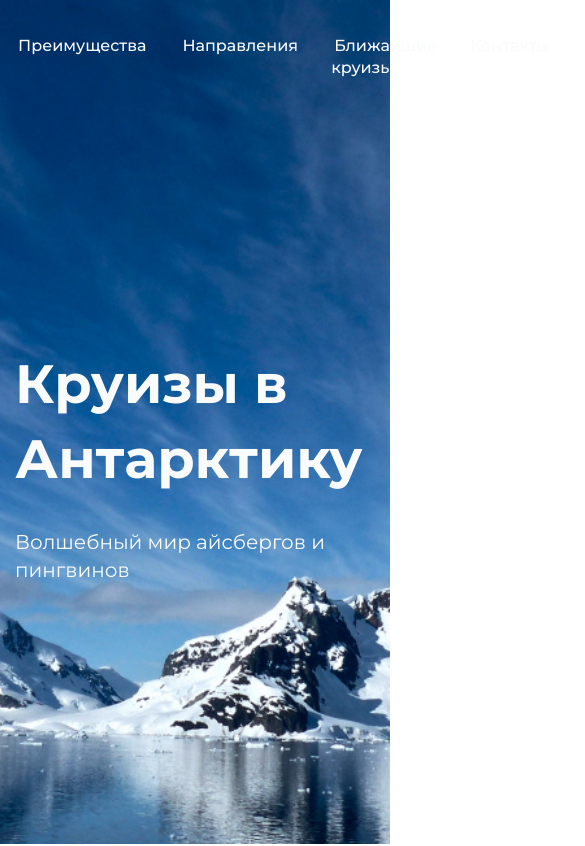
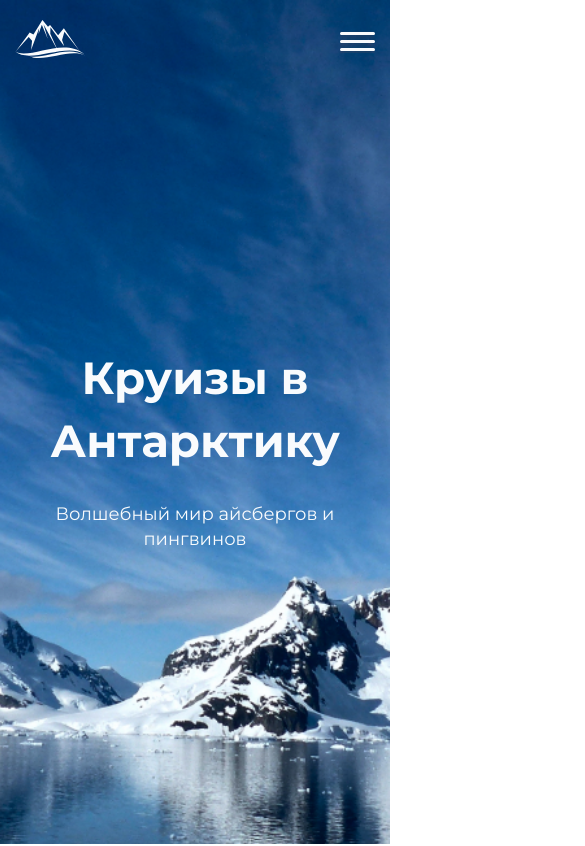
Before and after one commit to LasttoSay/antarctica, a website: page app/index.html in a window 390 px wide. Shown: the top 846 px of the page, 585 px wide, since content can reach past the window. Drawn offline with nearby package versions, Linux system fonts and the light colour scheme; files that its build step writes are made by us from their sources.

Commit message:
added header adaptive

```diff
--- a/app/index.html
+++ b/app/index.html
@@ -16,30 +16,45 @@
 
       <nav class="header__menu menu">
         <a class="menu__logo" href="#">
-          <img class="menu__logo-img" src="images/logo.svg" alt="company logo, witch looks like three mountines">
+          <svg width="70" height="38" viewBox="0 0 70 38" fill="none" xmlns="http://www.w3.org/2000/svg">
+            <path fill-rule="evenodd" clip-rule="evenodd"
+              d="M0.903517 31.125L14.6726 12.5429L18.4395 14.556L27.4026 0L32.9879 6.65881L35.0665 4.95532L43.1199 15.1755L48.8355 8.36191L64.8126 31.125L49.42 11.7689L47.0817 19.8984L49.225 26.3249L35.456 7.35558L35.3069 13.8279L43.1199 31.125L28.5064 4.33574L32.7282 18.8145L26.8181 4.72292L23.5706 14.0916L24.2198 7.97472L16.1013 30.0411L17.0753 20.75L13.6981 17.0338L0.903517 31.125Z"
+              fill="#F9FBFD" />
+            <path fill-rule="evenodd" clip-rule="evenodd"
+              d="M69.4414 34.0314C47.641 16.428 13.7091 40.6289 0 31.2961C15.0723 44.5215 50.3019 22.1644 69.4414 34.0314Z"
+              fill="#F9FBFD" />
+            <path fill-rule="evenodd" clip-rule="evenodd"
+              d="M70 35.4157C52.8956 24.5171 27.4568 39.6838 14.4189 36.1717C28.5467 43.0283 54.8482 27.8361 70 35.4157Z"
+              fill="#F9FBFD" />
+          </svg>
         </a>
         <ul class="menu__list">
           <li class="menu__item">
-            <a href="#" class="menu__link">
+            <a class="menu__link" href="#">
               Преимущества
             </a>
           </li>
           <li class="menu__item">
-            <a href="#" class="menu__link">
+            <a class="menu__link" href="#">
               Направления
             </a>
           </li>
           <li class="menu__item">
-            <a href="#" class="menu__link">
+            <a class="menu__link" href="#">
               Ближайшие круизы
             </a>
           </li>
           <li class="menu__item">
-            <a href="#" class="menu__link">
+            <a class="menu__link" href="#"">
               Контакты
             </a>
           </li>
         </ul>
+        <div class="menu__responsive">
+          <div class="menu__responsive-item">
+
+          </div>
+        </div>
       </nav>
 
       <div class="header__content">
@@ -54,7 +69,7 @@
     </div>
   </header>
 
-  <main class="main">
+  <!-- <main class="main">
 
     <section class="travel">
       <div class="container">
@@ -488,7 +503,11 @@
       <div class="footer__inner">
         <div class="footer__menu menu">
           <a class="menu__logo" href="#">
-            <img class="menu__logo-img" src="images/logo.svg" alt="company logo, witch looks like three mountines">
+            <svg width="70" height="38" viewBox="0 0 70 38" fill="none" xmlns="http://www.w3.org/2000/svg">
+<path fill-rule="evenodd" clip-rule="evenodd" d="M0.903517 31.125L14.6726 12.5429L18.4395 14.556L27.4026 0L32.9879 6.65881L35.0665 4.95532L43.1199 15.1755L48.8355 8.36191L64.8126 31.125L49.42 11.7689L47.0817 19.8984L49.225 26.3249L35.456 7.35558L35.3069 13.8279L43.1199 31.125L28.5064 4.33574L32.7282 18.8145L26.8181 4.72292L23.5706 14.0916L24.2198 7.97472L16.1013 30.0411L17.0753 20.75L13.6981 17.0338L0.903517 31.125Z" fill="#F9FBFD"/>
+<path fill-rule="evenodd" clip-rule="evenodd" d="M69.4414 34.0314C47.641 16.428 13.7091 40.6289 0 31.2961C15.0723 44.5215 50.3019 22.1644 69.4414 34.0314Z" fill="#F9FBFD"/>
+<path fill-rule="evenodd" clip-rule="evenodd" d="M70 35.4157C52.8956 24.5171 27.4568 39.6838 14.4189 36.1717C28.5467 43.0283 54.8482 27.8361 70 35.4157Z" fill="#F9FBFD"/>
+</svg>
           </a>
           <ul class="menu__list">
             <li class="menu__item">
@@ -526,7 +545,7 @@
         </ul>
       </div>
     </div>
-  </footer>
+  </footer> -->
 
   <script src='js/main.min.js'></script>
 </body>
--- a/app/js/main.js
+++ b/app/js/main.js
@@ -1,3 +1,12 @@
 $(function(){
+  $('.menu__responsive').on('click',  function(){
+    $('.menu').toggleClass('active');
+  });
 
+  $(".menu a").on("click", function (event) {
+    event.preventDefault();
+    var id  = $(this).attr('href'),
+    top = $(id).offset().top;
+    $('body,html').animate({scrollTop: top}, 1500);
+ });
 });
--- a/app/scss/_media.scss
+++ b/app/scss/_media.scss
@@ -0,0 +1,151 @@
+@media (max-width: 1200px) {}
+
+@media (max-width: 992px) {}
+
+@media (max-width: 768px) {
+  .header {
+    &__content-title {
+      font-size: 50px;
+    }
+
+    &__content-text {
+      font-size: 18px;
+    }
+
+    .menu {
+      margin-top: 20px;
+
+      &__responsive {
+        visibility: visible;
+        position: relative;
+        display: flex;
+        align-items: center;
+        width: 35px;
+        height: 22px;
+        overflow: hidden;
+        cursor: pointer;
+        transition: 0.5s ease-in-out;
+      }
+
+      &__responsive-item {
+        width: 35px;
+        height: 3px;
+        background: $defaultBright;
+        border-radius: 5px;
+        box-shadow: 0 2px 5px rgba(255, 101, 47, .2);
+        transition: 0.5s ease-in-out;
+      }
+
+      &__responsive-item::before,
+      .menu__responsive-item::after {
+        content: '';
+        position: absolute;
+        width: 35px;
+        height: 3px;
+        background: $defaultBright;
+        border-radius: 5px;
+        box-shadow: 0 2px 5px rgba(255, 101, 47, .2);
+        transition: 0.5s ease-in-out;
+      }
+
+      &__responsive-item::before {
+        transform: translateY(-8px);
+      }
+
+      &__responsive-item::after {
+        transform: translateY(8px);
+      }
+
+      &.active .menu__responsive-item {
+        transform: translateX(-50px);
+        background: transparent;
+        box-shadow: none;
+
+        &::before {
+          transform: rotate(45deg) translate(35px, -35px);
+        }
+
+        &::after {
+          transform: rotate(-45deg) translate(35px, 35px);
+        }
+      }
+
+      &__list {
+        position: fixed;
+        top: 0;
+        left: 0;
+        right: 0;
+        background: #1d324ef7;
+        transform: translateY(-300%);
+        flex-direction: column;
+        transition: all 0.5s ease-in-out;
+        height: 60vh;
+        padding-top: 15vh;
+        align-items: center;
+      }
+
+      &__item {
+        max-width: 300px;
+        width: 100%;
+        height: 50px;
+        margin-bottom: 10px;
+      }
+
+      &__item:not(:last-child) {
+        margin-right: 0;
+      }
+
+      &__link::after {
+        content: '';
+        width: 1000px;
+        height: 50px;
+        border-radius: 5px;
+        position: absolute;
+        top: 0;
+        left: 0;
+        z-index: -1;
+        background: linear-gradient(to right, #541985, #0ed3ff, #1438ff, #1dacff, #ffc001, #f13709);
+        transition: all 6s;
+      }
+
+      .menu__link:hover::after {
+        left: -600px;
+      }
+
+      &__link {
+        color: $defaultBright;
+        font-size: 18px;
+        width: 100%;
+        height: 100%;
+        display: flex;
+        justify-content: center;
+        align-items: center;
+        position: relative;
+        overflow: hidden;
+        border-radius: 5px;
+      }
+
+      &.active .menu__logo {
+        position: relative;
+        z-index: 1;
+      }
+
+      &.active .menu__list {
+        transform: translateY(0);
+      }
+    }
+  }
+}
+
+@media (max-width: 576px) {
+  .header {
+
+    &__content {
+      text-align: center;
+    }
+
+    &__content-title {
+      font-size: 45px;
+    }
+  }
+}
--- a/app/scss/style.scss
+++ b/app/scss/style.scss
@@ -13,7 +13,7 @@
     display: flex;
     justify-content: space-between;
     align-items: center;
-    margin-top: 35px;
+    margin-top: 25px;
 
     &__list {
       display: flex;
@@ -21,6 +21,9 @@
 
     &__item:not(:last-child) {
       margin-right: 30px;
+    }
+    &__responsive{
+      visibility: hidden;
     }
   }
 
@@ -58,7 +61,8 @@
   &__title {
     color: #011C40;
     font-size: 28px;
-    margin-bottom: 40px;
+    margin-bottom: 30px;
+    letter-spacing: 0.5px;
   }
 
   &__img {
@@ -225,7 +229,7 @@
   }
 
   &__form-text {
-    font-size: 18px;
+    font-size: 17px;
     @extend %montserrat-500;
     margin-bottom: 35px;
   }
@@ -241,7 +245,7 @@
 
   &__input {
     width: 100%;
-    padding: 16px;
+    padding: 10px;
   }
 
   &__input::placeholder {
```
Also changed, not shown: app/js/main.min.js.
